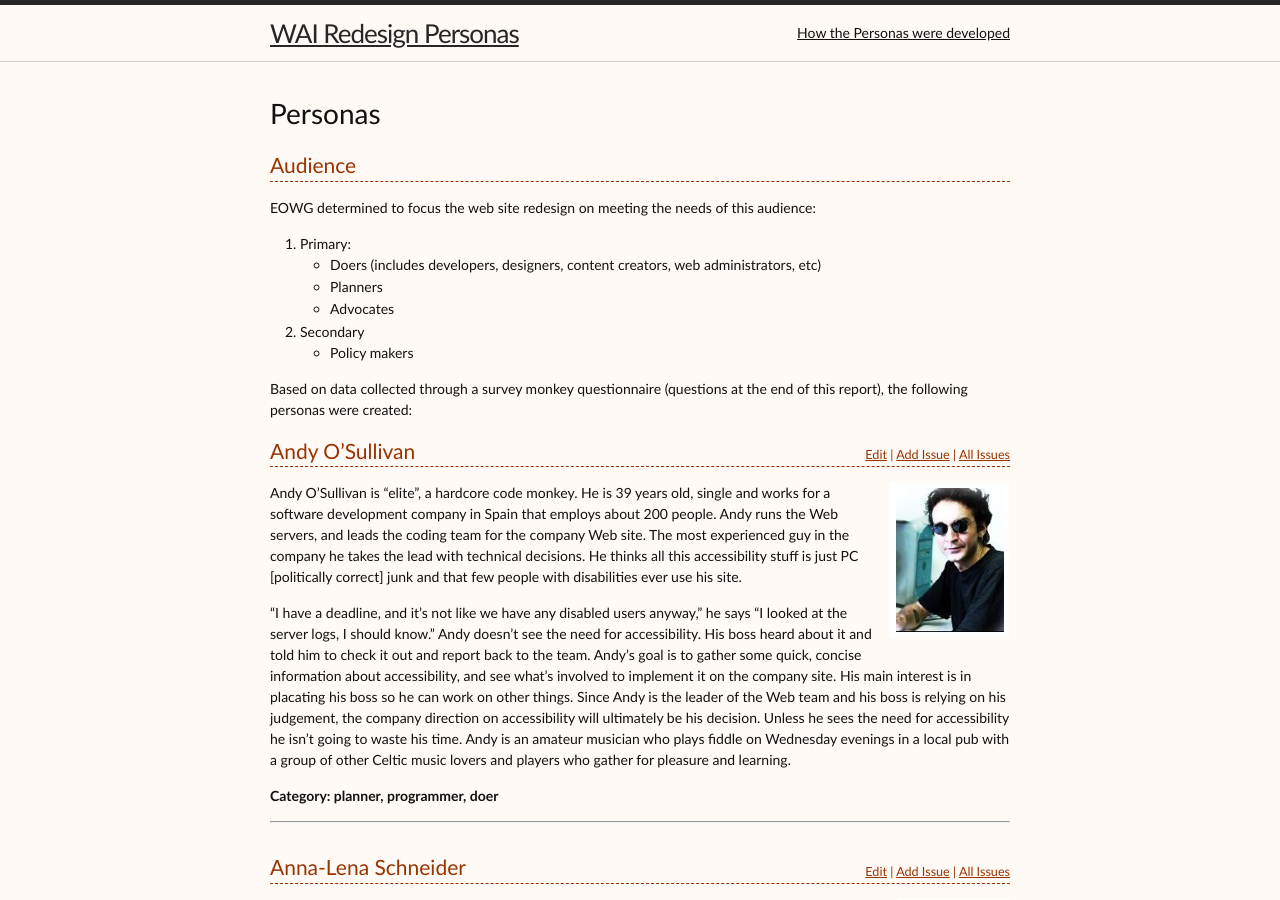
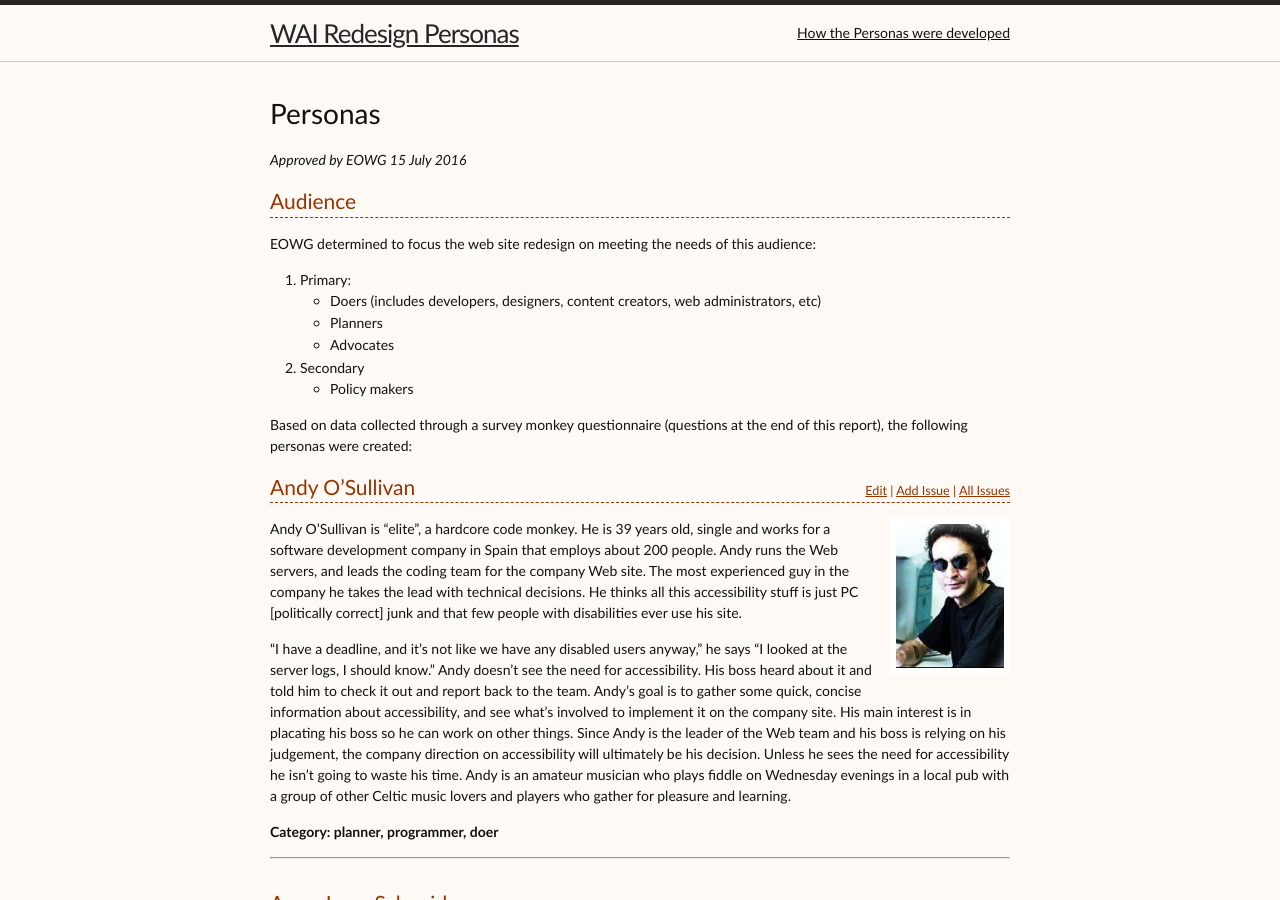
Before and after one commit to w3c/wai-website-personas, a Jekyll site: the page built from index.html, in a window 1280 px wide and 900 px high. Built offline with Jekyll 4.4.1, drawn with Linux system fonts in a browser that asks for light colours.

Commit message:
Adding approval date

```diff
--- a/index.html
+++ b/index.html
@@ -5,6 +5,7 @@ layout: default
 <div class="home">
 
   <h1 class="page-heading">Personas</h1>
+  <p><em>Approved by EOWG 15 July 2016</em></p>
 
   <h2>Audience</h2>
   <p>EOWG determined to focus the web site redesign on meeting the needs of this audience:</p>
```
